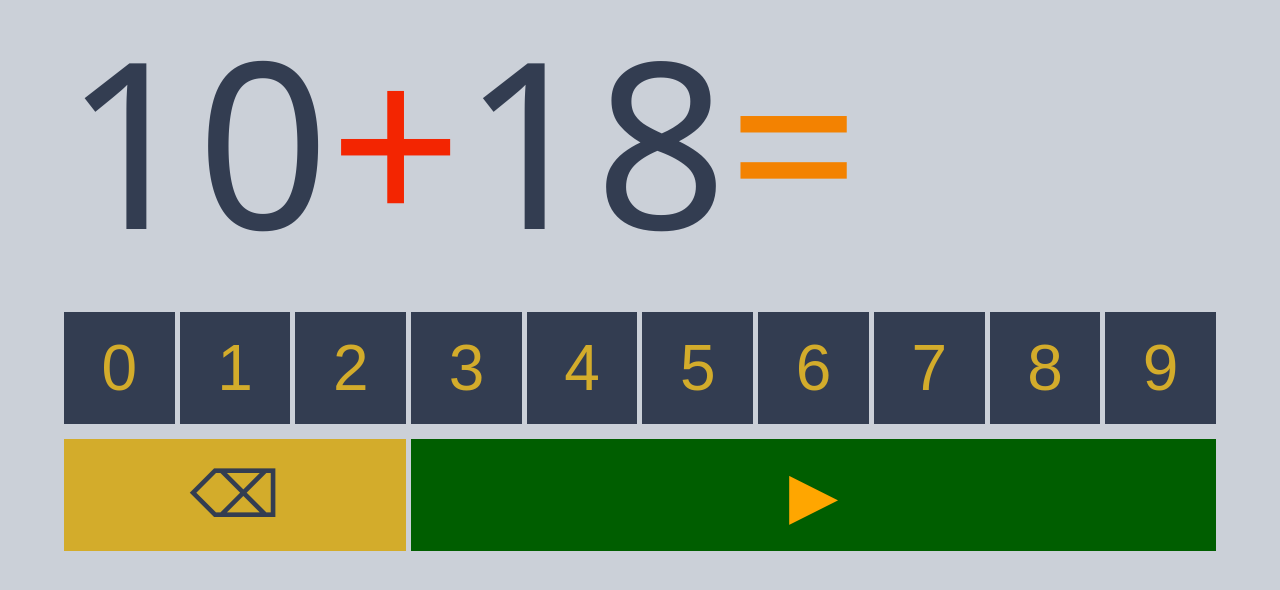
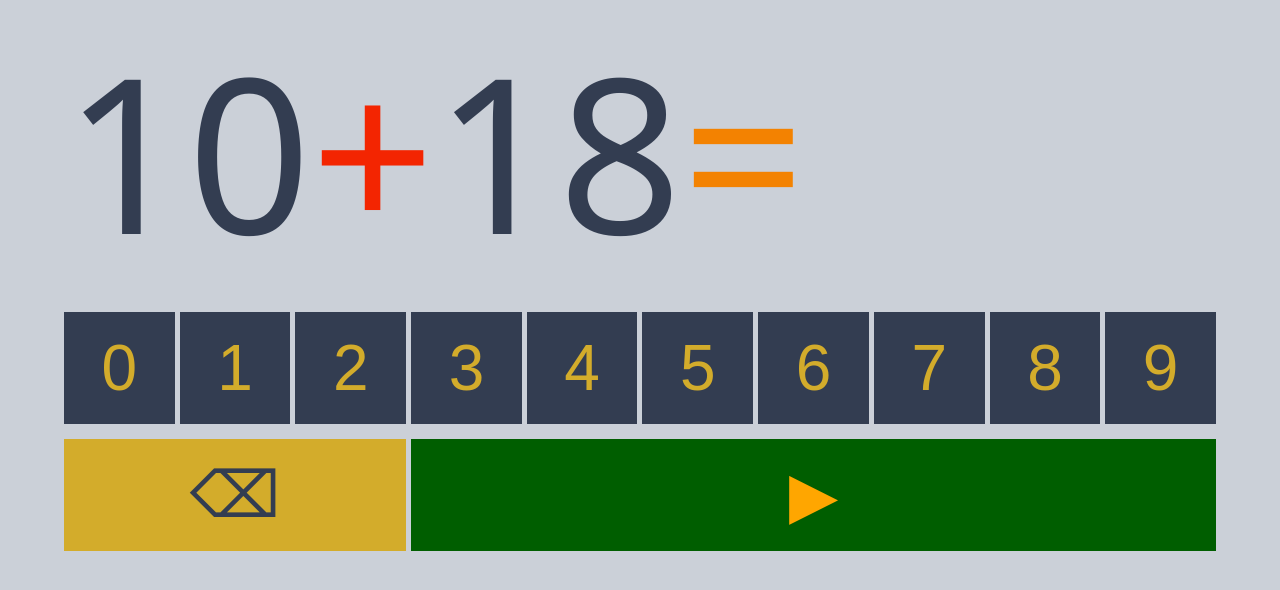
Before and after one commit to ivaninyushin/mathforkids, a React (Create React App) app in the folder math-for-kids/: page / in a window 1280 px wide. Shown: the part 122-712 px from the top of the page. Built offline with nearby package versions, Linux system fonts and the light colour scheme.

Commit message:
Update common.scss

```diff
--- a/math-for-kids/src/assets/styles/common.scss
+++ b/math-for-kids/src/assets/styles/common.scss
@@ -35,7 +35,7 @@ body{
 
 @media (orientation: landscape) {
   body {
-    font-size: 29vh;
+    font-size: 27vh;
   }
 }
 
```
